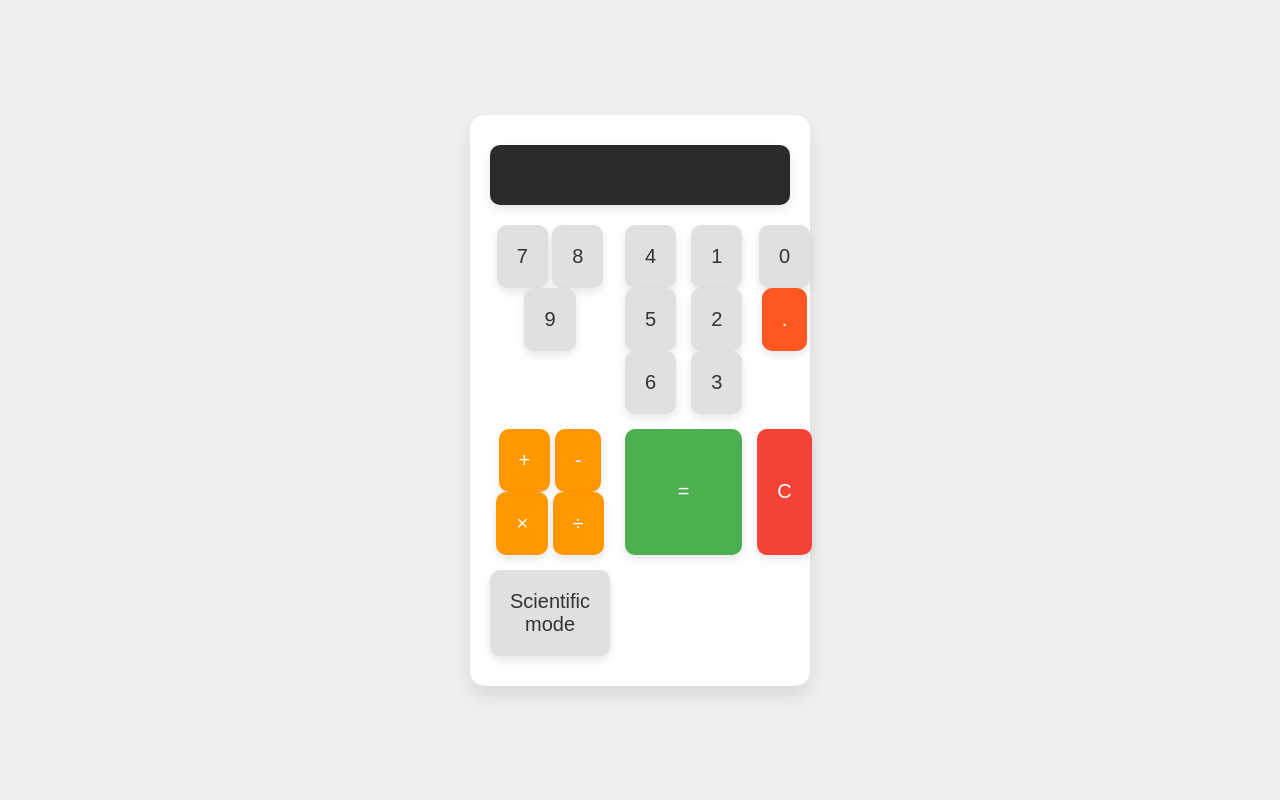
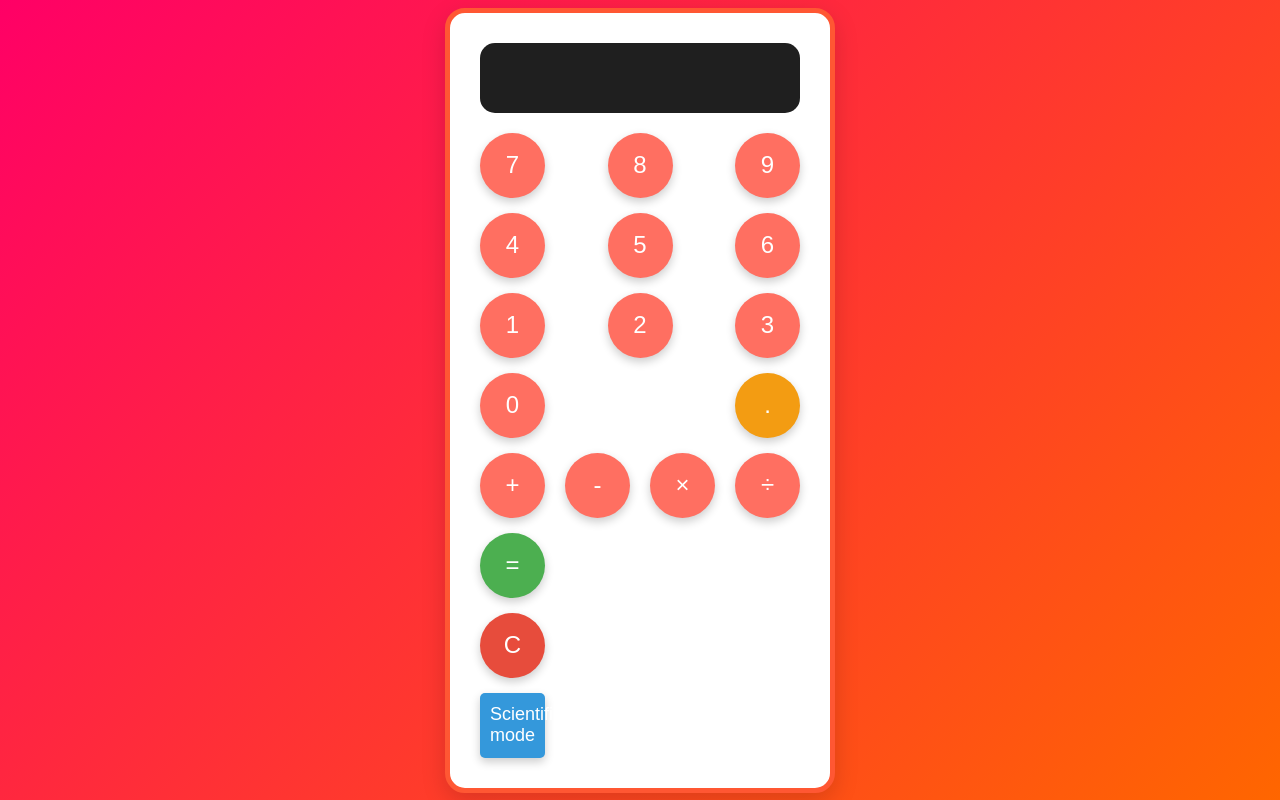
Before and after one commit to j1kka/calculator-project, a plain HTML site: page index.html in a window 1280 px wide. Drawn offline with Linux system fonts and the light colour scheme.

Commit message:
Improvements for styles.css

```diff
--- a/styles.css
+++ b/styles.css
@@ -3,125 +3,124 @@ body {
     justify-content: center;
     align-items: center;
     height: 100vh;
-    font-family: Arial, sans-serif;
-    background-color: #f0f0f0;
+    background: linear-gradient(135deg, #f06, #ff6600);
     margin: 0;
+    font-family: 'Roboto', sans-serif;
 }
 
 .calculator {
     background-color: #ffffff;
-    border-radius: 15px;
-    box-shadow: 0 10px 20px rgba(0, 0, 0, 0.1);
-    padding: 30px 20px;
-    width: 300px;
-    text-align: center;
+    border-radius: 20px;
+    box-shadow: 0 8px 25px rgba(0, 0, 0, 0.15);
+    padding: 30px;
+    width: 320px;
+    border: 5px solid #FF5733;
 }
 
 .display {
     width: 100%;
-    height: 60px;
-    margin-bottom: 20px;
+    height: 70px;
     font-size: 32px;
     text-align: right;
-    padding: 10px;
-    box-sizing: border-box;
-    background-color: #2a2a2a;
+    padding: 15px;
+    margin-bottom: 20px;
+    background-color: #1f1f1f;
     color: #ffffff;
     border: none;
-    border-radius: 10px;
-    box-shadow: 0 4px 10px rgba(0, 0, 0, 0.1);
-    font-weight: bold;
+    border-radius: 15px;
+    box-sizing: border-box;
+    letter-spacing: 2px;
 }
 
 .buttons {
-    display: grid;
-    grid-template-columns: repeat(4, 1fr);
+    display: flex;
+    flex-direction: column;
+    gap: 15px;
+}
+
+.button-row {
+    display: flex;
+    justify-content: space-between;
     gap: 15px;
 }
 
 button {
-    padding: 20px;
-    font-size: 20px;
+    width: 65px;
+    height: 65px;
+    font-size: 24px;
     border: none;
-    border-radius: 10px;
+    border-radius: 50%;
+    background-color: #ff6f61;
+    color: white;
     cursor: pointer;
-    background-color: #e0e0e0;
-    transition: background-color 0.3s, transform 0.1s ease;
-    color: #333;
-    box-shadow: 0 4px 8px rgba(0, 0, 0, 0.1);
+    transition: all 0.3s ease;
+    box-shadow: 0 4px 10px rgba(0, 0, 0, 0.2);
 }
 
-
 button:hover {
-    background-color: #d0d0d0;
-    transform: translateY(-2px);
+    background-color: #ff5733;
+    transform: scale(1.1);
 }
 
-
 button:active {
-    background-color: #c0c0c0;
-    transform: translateY(2px);
+    background-color: #d64d3c;
+    transform: scale(1);
+    box-shadow: 0 2px 5px rgba(0, 0, 0, 0.2);
 }
 
-
-button[data-operator] {
-    background-color: #ff9800;
+.equal {
+    background-color: #4caf50;
     color: white;
+    box-shadow: 0 4px 10px rgba(0, 0, 0, 0.2);
 }
 
-button[data-operator]:hover {
-    background-color: #fb8c00;
-}
-
-
-button.equal {
-    background-color: #4caf50;
-    color: white;
-    grid-column: span 2;
-}
-
-button.equal:hover {
+.equal:hover {
     background-color: #45a049;
 }
 
-
-button.clear {
-    background-color: #f44336;
+.clear {
+    background-color: #e74c3c;
     color: white;
+    box-shadow: 0 4px 10px rgba(0, 0, 0, 0.2);
 }
 
-button.clear:hover {
-    background-color: #e53935;
+.clear:hover {
+    background-color: #c0392b;
 }
 
-
-button.decimal {
-    background-color: #ff5722;
+.decimal {
+    background-color: #f39c12;
     color: white;
+    box-shadow: 0 4px 10px rgba(0, 0, 0, 0.2);
 }
 
-button.decimal:hover {
-    background-color: #f4511e;
+.decimal:hover {
+    background-color: #e67e22;
 }
 
-
-.display:focus {
-    outline: none;
-    box-shadow: 0 0 15px rgba(0, 128, 255, 0.8);
+.scientific-toggle {
+    background-color: #3498db;
+    color: white;
+    padding: 10px;
+    border-radius: 5px;
+    font-size: 18px;
+    cursor: pointer;
+    transition: all 0.3s ease;
+    box-shadow: 0 4px 10px rgba(0, 0, 0, 0.2);
 }
 
-
-button {
-    animation: buttonAnimation 0.3s ease-out;
+.scientific-toggle:hover {
+    background-color: #2980b9;
 }
 
-@keyframes buttonAnimation {
-    0% {
-        opacity: 0;
-        transform: scale(0.9);
-    }
-    100% {
-        opacity: 1;
-        transform: scale(1);
-    }
+.scientific {
+    display: none;
+    background-color: #9b59b6;
+    color: white;
+    font-size: 22px;
+    box-shadow: 0 4px 10px rgba(0, 0, 0, 0.2);
 }
+
+.scientific:hover {
+    background-color: #8e44ad;
+}
```
